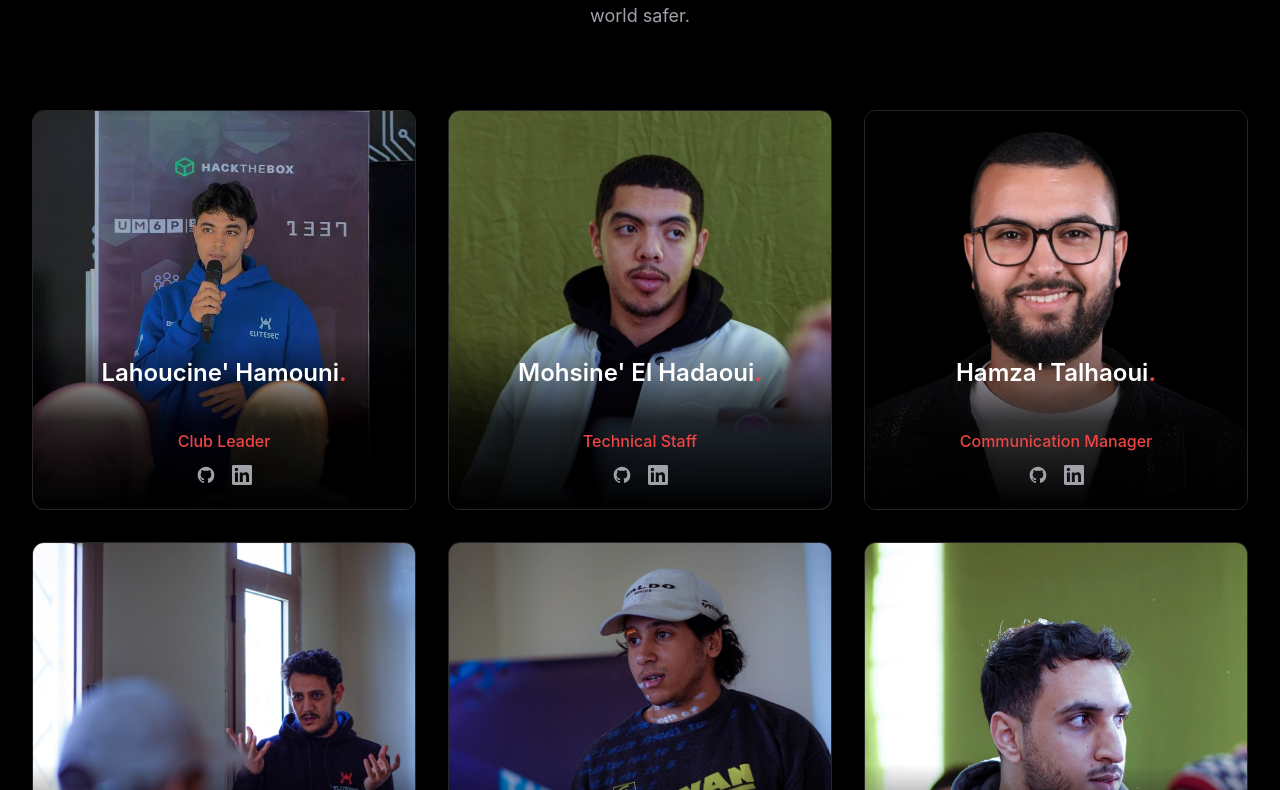
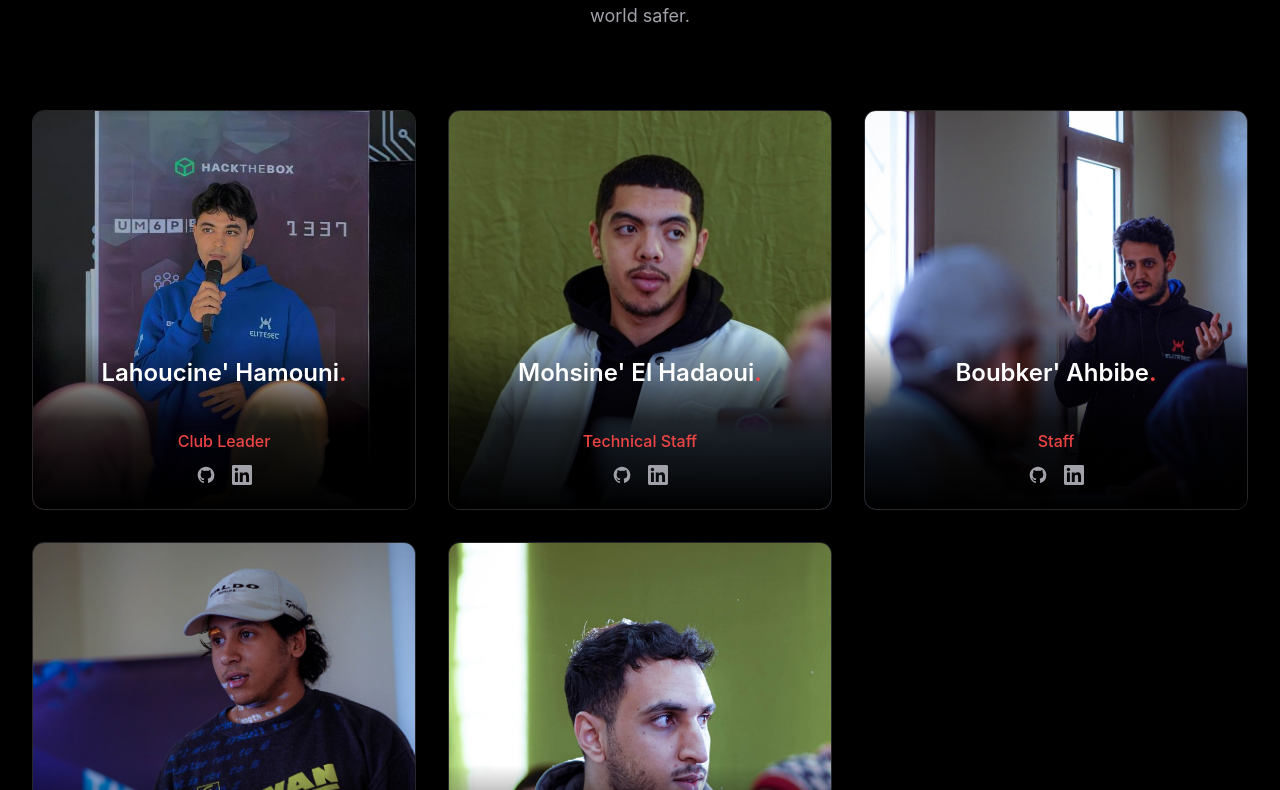
Before and after one commit to UCINE/Elitesec, a Next.js app in the folder frontend/: page / in a window 1280 px wide. Shown: the part 6330-7120 px from the top of the page. Built offline with nearby package versions, Linux system fonts and the light colour scheme.

Commit message:
feat: Comment out Hamza Talhaoui's team member entry

```diff
--- a/frontend/components/Team.tsx
+++ b/frontend/components/Team.tsx
@@ -36,16 +36,16 @@ const teamMembers: TeamMember[] = [
       linkedin: "https://linkedin.com/in/mohsine-el-hadaoui"
     }
   },
-  {
-    name: "Hamza Talhaoui",
-    username: "Mahjaoui",
-    role: "Communication Manager",
-    image: "/images/team/Hamza.png",
-    socials: {
-      github: "https://github.com/hatalhao",
-      linkedin: "www.linkedin.com/in/hamza-talhaoui-408959158"
-    }
-  },
+  // {
+  //   name: "Hamza Talhaoui",
+  //   username: "Mahjaoui",
+  //   role: "Communication Manager",
+  //   image: "/images/team/Hamza.png",
+  //   socials: {
+  //     github: "https://github.com/hatalhao",
+  //     linkedin: "www.linkedin.com/in/hamza-talhaoui-408959158"
+  //   }
+  // },
   {
     name: "Boubker Ahbibe",
     username: "37asm",
```
